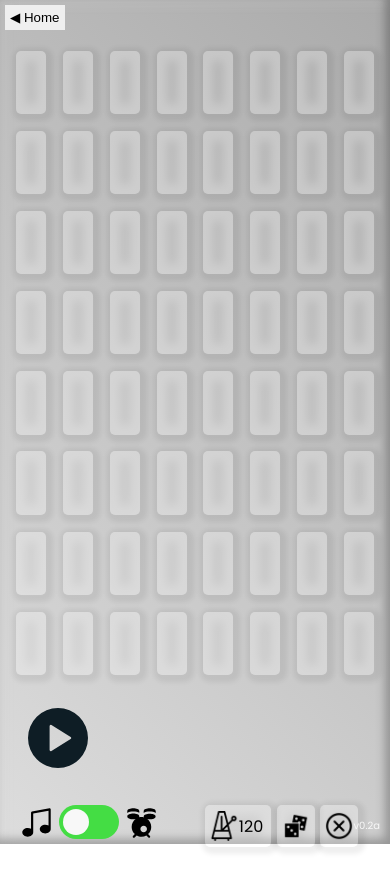
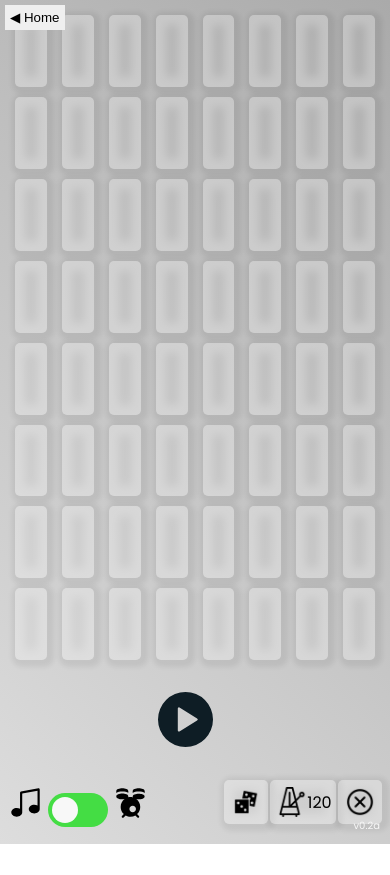
Before and after one commit to nickscale/html-portfolio, a plain HTML site: page chime/index.html in a window 390 px wide. After the commit the page ends 844 px from the top, so only its background shows below. Drawn offline with nearby package versions, Linux system fonts and the light colour scheme.

Commit message:
fix responsiveness Chime and BT

```diff
--- a/bigtoe/style.css
+++ b/bigtoe/style.css
@@ -3,7 +3,7 @@
 * {
   margin: 0;
   padding: 0;
-  /* box-sizing: border-box; */
+  box-sizing: border-box;
 }
 
 :root {
@@ -15,8 +15,6 @@
 
   --DEBUG: #f00;
 
-  --cell-size: 70px;
-
   --font-family-heading: "Permanent Marker", Haettenschweiler, "Arial Narrow Bold", sans-serif;
   --font-family-body: "Segoe UI", Tahoma, Geneva, Verdana, sans-serif;
 }
@@ -27,47 +25,62 @@ body {
   color: var(--game-black);
 }
 
-#page-container {
-  display: grid;
+.page-container {
+  width: 100vw;
   height: 100vh;
-  justify-items: center;
+  display: flex;
+  justify-content: center;
   align-items: center;
 }
 
 .app-container {
-  /* width: 600px; */
+  display: flex;
+  flex-direction: column;
+  justify-content: center;
+  align-items: center;
 }
 
-.heading {
-  padding: 10px;
-  margin: 20px 10px;
+.heading-container {
+  width: 100%;
+  height: auto;
+  padding: 0 0 2vw 0;
+  margin: 0 0 2vw 0;
   border-radius: 5px;
   background: var(--game-white);
-  box-shadow: 0px 0px 40px #666;
+  box-shadow: 0px 0px 20px #666;
 }
 
 .board-container {
-  padding: 10px 14px;
-  margin: 10px;
+  width: fit-content;
+  display: flex;
+  flex-direction: column;
+  flex-wrap: nowrap;
+  justify-content: center;
+  align-items: center;
+
+  padding: 10px;
   border-radius: 5px;
   background: var(--game-white);
-  box-shadow: 0px 0px 40px #666;
+  box-shadow: 0px 0px 20px #666;
 }
 
 .row {
-  display: block;
-  text-align: center;
+  display: flex;
+  flex-direction: row;
 }
 
 .cell {
-  display: inline-block;
+  width: 20vw;
+  height: 20vw;
+
+  display: flex;
+  justify-content: center;
+  align-items: center;
+
   font-family: var(--font-family-heading);
-  font-size: 3rem;
-  line-height: var(--cell-size);
-  height: var(--cell-size);
-  width: var(--cell-size);
-  vertical-align: middle;
-  margin: 0px -3px;
+  font-size: 18vw;
+  text-align: center;
+
   border-radius: 0px;
   border-width: 2px;
   border-color: var(--game-black);
@@ -168,13 +181,13 @@ body {
 
 #main-title {
   font-family: var(--font-family-heading);
-  font-size: 3rem;
+  font-size: 14vw;
   text-align: center;
 }
 
 #subtitle {
   font-family: var(--font-family-body);
-  font-size: 1rem;
+  font-size: 6vw;
   text-align: center;
 }
 
@@ -186,3 +199,24 @@ footer {
   bottom: 5px;
   right: 5px;
 }
+
+/* media query for landscape screens */
+@media only screen and (min-width: 500px) {
+  .heading-container {
+    padding: 0 0 2vh 0;
+    margin: 0 0 2vh 0;
+  }
+
+  .cell {
+    height: 15vh;
+    width: 15vh;
+    font-size: 13vh;
+  }
+  #main-title {
+    font-size: 9vh;
+  }
+
+  #subtitle {
+    font-size: 4vh;
+  }
+}
--- a/chime/index.html
+++ b/chime/index.html
@@ -3,22 +3,23 @@
   <head>
     <meta charset="UTF-8" />
     <meta http-equiv="X-UA-Compatible" content="IE=edge" />
-    <meta name="viewport" content="width=device-width, initial-scale=1, minimum-scale=1" />
+    <meta name="viewport" content="width=device-width, initial-scale=1.0" />
 
     <title>Chime</title>
     <link rel="stylesheet" href="style.css" />
     <script src="https://ajax.googleapis.com/ajax/libs/jquery/3.7.0/jquery.min.js"></script>
     <script src="./script.js" defer></script>
   </head>
+
   <body>
     <!-- Standard header -->
     <header>
       <a href="../projects.html"><button class="home-btn">◀︎ Home</button></a>
     </header>
 
-    <!-- app container -->
     <div class="page-container">
       <div class="app-container">
+        <!-- board container -->
         <div class="board-container">
           <!-- div.button[id=b$$@0p07]{b$$@0p07}*8 -->
           <div class="row">
@@ -102,6 +103,8 @@
             <div class="button" id="b07p00"></div>
           </div>
         </div>
+
+        <!-- controls container -->
         <div class="controls-container">
           <!-- mode toggle section -->
           <span class="controls-section" id="mode-controls">
@@ -116,18 +119,19 @@
               <img src="./images/drum-kit.svg" alt="Percussion mode" height="35px" />
             </label>
           </span>
+
           <!-- play button section -->
           <span class="controls-section" id="play-controls">
             <input type="checkbox" name="toggle-play" id="toggle-play" />
-            <span id="btn-play" onclick="playPattern()"><img src="./images/play.svg" height="60" alt="Play" /></span>
-            <span id="btn-pause" onclick="playPattern()"><img src="./images/pause.svg" height="60" alt="Pause" /></span>
+            <span id="btn-play" onclick="playPattern()"><img src="./images/play.svg" height="55" alt="Play" /></span>
+            <span id="btn-pause" onclick="playPattern()"><img src="./images/pause.svg" height="55" alt="Pause" /></span>
           </span>
+
           <!-- misc controls section -->
           <span class="controls-section" id="misc-controls">
+            <span class="control" id="btn-random" onclick="randomise()"><img src="./images/dice.png" height="30" alt="Randomise" /></span>
             <span class="control" id="btn-tempo" onclick="changeTempo()"><img src="./images/metronome.png" height="30" alt="Tempo" /><span id="tempo">BPM</span></span>
-
-            <span class="control" id="btn-random" onclick="randomise()"><img src="./images/dice.png" height="30" alt="Randomise" /></span>
-            <span class="control" id="btn-reset" onclick="clearPattern()"><img src="./images/cancel-cross.png" height="30px" alt="Reset" /> </span>
+            <span class="control" id="btn-reset" onclick="clearPattern()"><img src="./images/cancel-cross.png" height="30px" alt="Reset" /></span>
           </span>
         </div>
       </div>
--- a/chime/style.css
+++ b/chime/style.css
@@ -28,14 +28,16 @@ body {
   width: 100vw;
   height: 100vh;
   display: flex;
+  justify-content: center;
   align-items: center;
   background: var(--app-black);
 }
 
 .app-container {
-  height: 90vh;
-  padding: 2vh;
-  margin: 0 auto;
+  width: 90%;
+  max-width: 960px;
+  height: 90%;
+  max-height: 720px;
   border-radius: 5px;
   background: var(--gradient);
   box-shadow: -5px -5px 10px 0px #0004 inset, 5px 5px 10px 0px #ddd2 inset;
@@ -44,23 +46,23 @@ body {
 /* board stylings */
 
 .board-container {
+  height: 80%;
   display: flex;
   flex-direction: column;
+  gap: 0;
+  padding: 10px;
 }
 
 .row {
   display: flex;
-  flex-wrap: nowrap;
+  flex-direction: row;
+  flex-grow: 1;
+  gap: 5px;
 }
 
 .button {
-  display: inline-flex;
-  height: 7.5vh;
-  width: 7.5vh;
-  margin: 1vh;
-  justify-content: center;
-  align-items: center;
-  text-align: center;
+  flex-grow: 1;
+  margin: 5px;
   border-radius: 5px;
   box-shadow: 0px 0px 10px 10px #fff4 inset, 2px 2px 5px 5px #1111;
 }
@@ -91,14 +93,29 @@ body {
 /* controls stylings */
 
 .controls-container {
+  height: 20%;
   display: flex;
-  justify-content: space-between;
+  justify-content: space-around;
+  padding: 10px;
+  max-height: 100px;
 }
 
 .controls-section {
   display: flex;
-  align-content: flex-end;
-  padding: 1vh;
+  justify-content: center;
+  align-items: center;
+  width: 20%;
+  height: 100%;
+}
+
+.control {
+  display: inline-flex;
+  align-items: center;
+  padding: 7px;
+  margin: 3px 0;
+  height: fit-content;
+  border-radius: 5px;
+  box-shadow: 0px 0px 10px 10px #fff4 inset, 2px 2px 5px 5px #1111;
 }
 
 #mode-controls {
@@ -111,16 +128,6 @@ body {
 
 #misc-controls {
   text-align: right;
-}
-
-.control {
-  display: inline-flex;
-  align-items: center;
-  padding: 6px 0;
-  margin: 1vh 0;
-  height: fit-content;
-  border-radius: 5px;
-  box-shadow: 0px 0px 10px 10px #fff4 inset, 2px 2px 5px 5px #1111;
 }
 
 /* mode toggle switch */
@@ -225,57 +232,64 @@ footer {
   color: var(--app-white);
 }
 
-/* For portrait screens <700px */
+/* For mobile/portrait screens <700px */
 @media screen and (max-width: 700px) {
   .app-container {
-    height: 100vh;
-    width: 100vw;
-    padding: 1vh 1vw;
-    border-radius: 0;
+    width: 100%;
+    max-width: none;
+    height: 100%;
+    max-height: none;
+    border-radius: 0px;
+    box-shadow: none;
   }
 
   .board-container {
-    height: 80vh;
-    margin: 0;
-    padding: 4vh 1vw;
+    height: 80%;
   }
 
   .controls-container {
-    flex-direction: row;
-    flex-wrap: wrap;
-    justify-content: space-between;
-    padding: 4vw;
-    gap: 10px;
+    height: 20%;
+    padding: 2vh 2vw;
+    max-height: none;
   }
 
-  .control {
-    display: inline-flex;
-    align-items: center;
-    padding: 6px 1vw;
-    margin: 1vw;
-    height: fit-content;
-  }
-
-  .button {
-    height: 7.5vh;
-    width: 12vw;
+  .controls-section {
+    display: flex;
+    justify-content: center;
+    align-items: flex-start;
   }
 
   #play-controls {
-    order: 1;
     flex-basis: 100%;
   }
 
   #mode-controls,
   #misc-controls {
+    width: 50%;
+    align-items: flex-end;
+  }
+}
+
+@media screen and (max-width: 350px) {
+  .board-container {
+    height: 65%;
+  }
+
+  .controls-container {
+    height: 35%;
+    flex-direction: column;
+    align-items: center;
+  }
+
+  .button {
+    margin: 2px 1px;
+  }
+
+  #play-controls {
+    order: 1;
+  }
+  #mode-controls,
+  #misc-controls {
     order: 2;
   }
 }
-
-/* for extreme landscape screens */
-@media screen and (max-height: 700px) {
-  .button {
-    height: 7.5vh;
-    width: 7.5vw;
-  }
-}
--- /dev/null
+++ b/tests/flextest.css
@@ -0,0 +1,59 @@
+* {
+  padding: 0;
+  margin: 0;
+  box-sizing: border-box;
+}
+
+.page-container {
+  width: 100vw;
+  height: 100vh;
+  display: flex;
+  justify-content: center;
+  align-items: center;
+}
+
+.app-container {
+  width: 80vw;
+  height: 80vh;
+}
+
+.board-container {
+  height: 60%;
+  display: flex;
+  flex-direction: column;
+  gap: 10px;
+  padding: 10px;
+  background: #f88;
+}
+
+.row {
+  display: flex;
+  flex-direction: row;
+  flex-grow: 1;
+  gap: 10px;
+  background: #ddd;
+}
+
+.button {
+  flex-grow: 1;
+  margin: 5px;
+  background: #88f;
+}
+
+.controls-container {
+  height: 20%;
+  display: flex;
+  justify-content: space-between;
+  padding: 10px;
+  background: #f44;
+}
+
+.controls-section {
+  display: flex;
+  justify-content: center;
+  align-items: center;
+  width: 20%;
+  height: 100%;
+  text-align: center;
+  background: #8f8;
+}
```
Also changed, not shown: bigtoe/index.html (+2 -2 lines), tests/flextest.html (added, +46 -0 lines).
